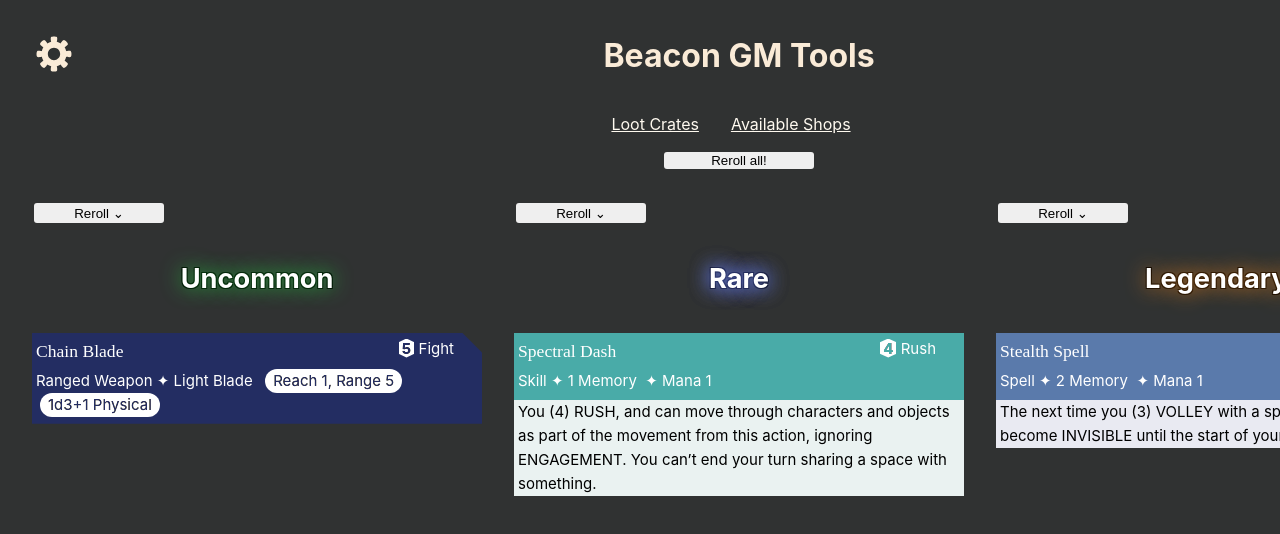
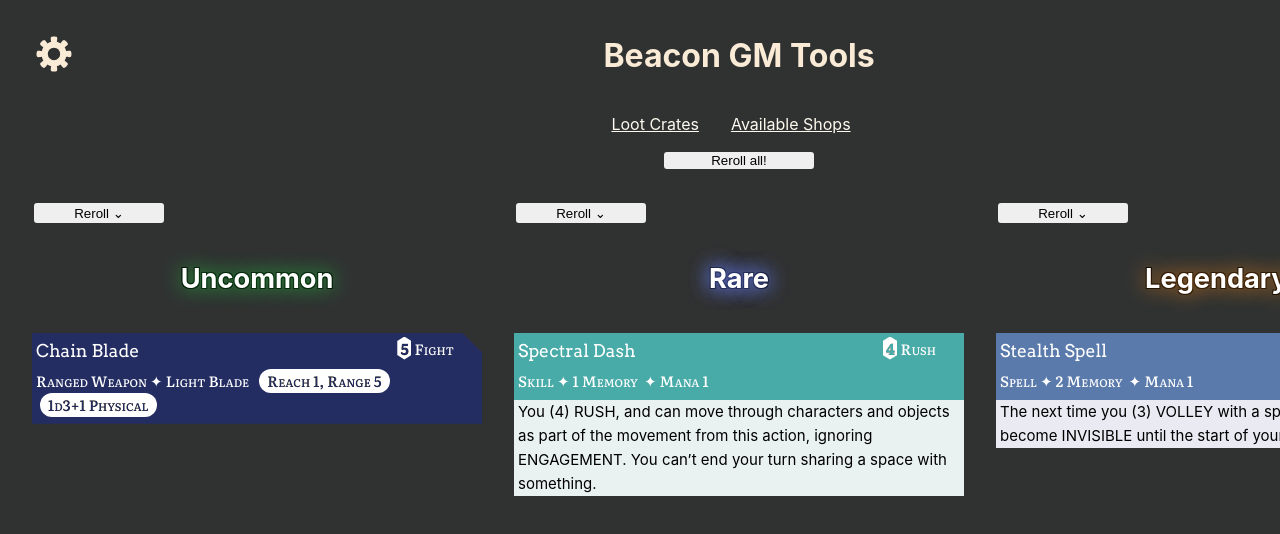
Before and after one commit to gnapo/beacon-gmtools, a Vue app: page /loot in a window 1280 px wide. Shown: the top 534 px of the page. Built offline with nearby package versions, Linux system fonts and the light colour scheme.

Commit message:
improve typography in item cards

```diff
--- a/index.html
+++ b/index.html
@@ -4,6 +4,10 @@
   <meta charset="UTF-8">
   <link rel="icon" href="/favicon.ico">
   <meta name="viewport" content="width=device-width, initial-scale=1.0">
+  <link rel="preconnect" href="https://fonts.googleapis.com">
+  <link rel="preconnect" href="https://fonts.gstatic.com" crossorigin>
+  <link href="https://fonts.googleapis.com/css2?family=Literata:opsz,wght@7..72,500&display=swap" rel="stylesheet">
+  <link href="https://fonts.googleapis.com/css2?family=Arvo&display=swap" rel="stylesheet">
   <title>Beacon GM Tools</title>
 </head>
   <body>
--- /dev/null
+++ b/src/assets/fonts.css
@@ -0,0 +1,14 @@
+.arvo-regular {
+    font-family: "Arvo", serif;
+    font-weight: 400;
+    font-style: normal;
+}
+
+
+.literata-sc {
+    font-family: "Literata", serif;
+    font-optical-sizing: auto;
+    font-weight: 500;
+    font-style: normal;
+    font-variant: small-caps;
+}
--- a/src/assets/main.css
+++ b/src/assets/main.css
@@ -1,4 +1,5 @@
 @import './base.css';
+@import './fonts.css';
 
 #app {
   margin: 0 auto;
--- a/src/components/ActionTypeLabel.vue
+++ b/src/components/ActionTypeLabel.vue
@@ -11,7 +11,7 @@ const transformedContent = computed(() => {
 </script>
 
 <template>
-<b v-html="transformedContent" />
+<b v-html="transformedContent" class="literata-sc"/>
 </template>
 
 <style scoped>
--- a/src/components/SkillCard.vue
+++ b/src/components/SkillCard.vue
@@ -15,7 +15,7 @@ const props = defineProps<{
       <div class="flexrow-title" >
         <p class="item-name"> {{ item.Name }} </p> <ActionTypeLabel :action-text="item.Action" />
       </div>
-      <div class="flexrow" >
+      <div class="flexrow literata-sc" >
         Skill ✦ {{item.MEM}} Memory &nbsp; <LootTags :tags=item.Tags />
         <WhitePill v-if="item['Range/reach'] !== ''">
           {{item["Range/reach"]}}
--- a/src/components/SpellCard.vue
+++ b/src/components/SpellCard.vue
@@ -15,7 +15,7 @@ const props = defineProps<{
       <div class="flexrow-title" >
         <p class="item-name"> {{ item.Name }} </p> <ActionTypeLabel :action-text="item.Action" />
       </div>
-      <div class="flexrow" >
+      <div class="flexrow literata-sc" >
         Spell ✦ {{item.MEM}} Memory &nbsp; <LootTags :tags=item.Tags />
         <WhitePill v-if="item['Range/reach'] !== ''">
           {{item["Range/reach"]}}
--- a/src/components/SupportItemCard.vue
+++ b/src/components/SupportItemCard.vue
@@ -16,7 +16,7 @@ const props = defineProps<{
       <div class="flexrow-title" >
         <p class="item-name"> {{ item.Name }} </p> <ActionTypeLabel :action-text="item.Action" />
       </div>
-      <div class="flexrow" >
+      <div class="flexrow literata-sc" >
         Support Item ✦ {{item.Size}} &nbsp; <LootTags :tags=item.Tags />
         <WhitePill v-if="item['Range/reach'] !== ''">
           {{item["Range/reach"]}}
--- a/src/components/WeaponCard.vue
+++ b/src/components/WeaponCard.vue
@@ -24,7 +24,7 @@ const weaponType = computed(() => {
       <div class="flexrow-title" >
         <p class="item-name"> {{ item.Name }} </p> <ActionTypeLabel :action-text="item.Action" />
       </div>
-      <div class="flexrow" >
+      <div class="flexrow literata-sc" >
         {{ weaponType }} Weapon ✦ {{item.Size}} {{item.Type2}} &nbsp; <LootTags :tags=item.Tags />
         <WhitePill>
           {{item["Range/reach"]}}
```
Lines whose indentation alone changed are shown as unchanged.
